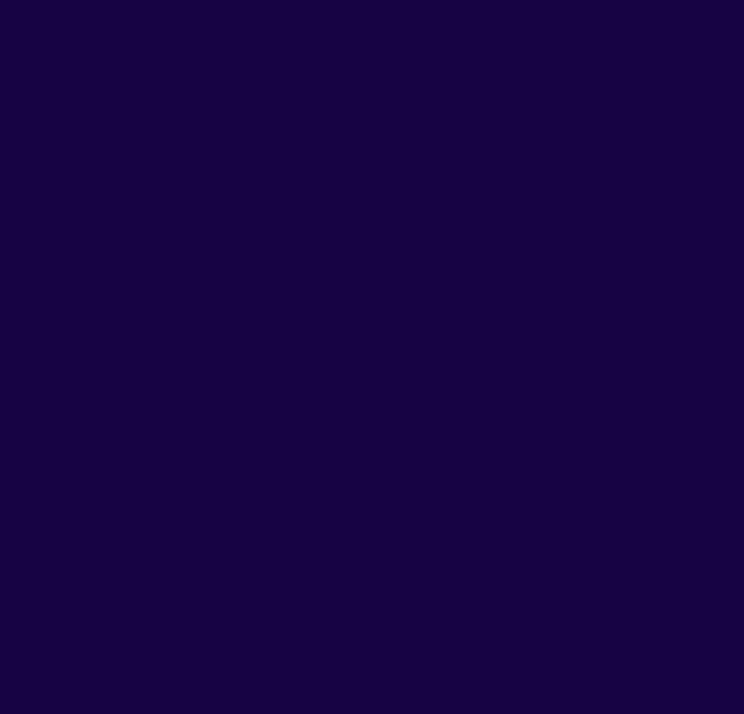
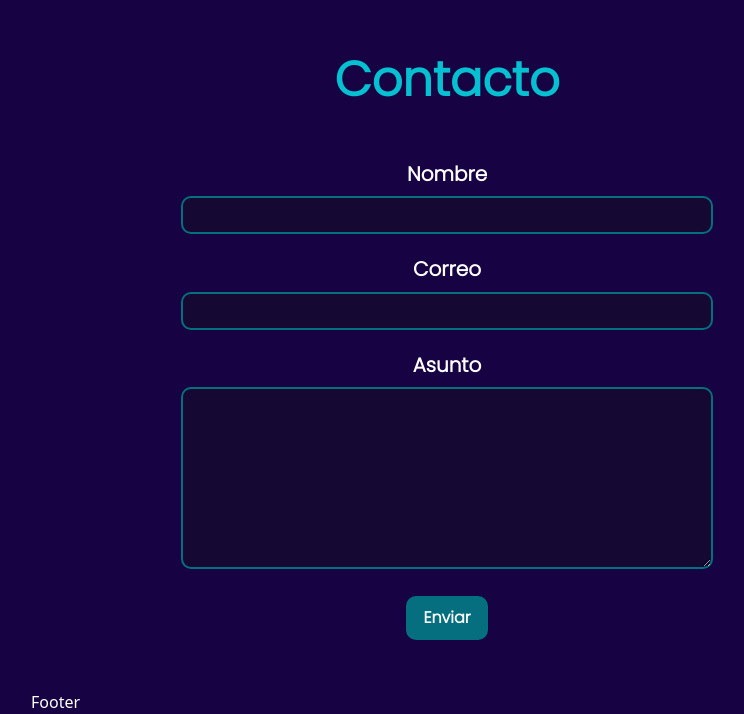
Before and after one commit to Fran-Romar/Romar-Portfolio, a React (Vite) app: page / in a window 1280 px wide. Shown: the part 2991-3705 px from the top of the page, without its empty margins (193-937 px from the left). Before the commit the page ends 2820 px from the top, so only its background shows below. Built offline with nearby package versions, Linux system fonts and the light colour scheme.

Commit message:
Contacto form

```diff
--- a/src/components/Contacto.jsx
+++ b/src/components/Contacto.jsx
@@ -1,5 +1,29 @@
 import React from "react";
 
 export default function Contacto() {
-  return <section id="Contacto">Contacto</section>;
+  return (
+    <section id="Contacto">
+      <h3>
+        <em className="em-title">Contacto</em>
+      </h3>
+      <form>
+        <div>
+          <label htmlFor="name">Nombre</label>
+          <br />
+          <input type="text" name="name" id="name" />
+        </div>
+        <div>
+          <label htmlFor="email">Correo</label>
+          <br />
+          <input type="email" name="email" id="email" />
+        </div>
+        <div>
+          <label htmlFor="asunto">Asunto</label>
+          <br />
+          <textarea name="asunto" id="asunto" cols="30" rows="7"></textarea>
+        </div>
+        <button type="submit">Enviar</button>
+      </form>
+    </section>
+  );
 }
--- a/src/css/App.css
+++ b/src/css/App.css
@@ -359,7 +359,7 @@ nav{
     font-family: var(--fuente-principal);
     text-align: center;
 
-    padding: 100px 0 200px 0;
+    padding: 240px 0 230px 0;
 
     animation: desIzq 1s ease-out;
 }
@@ -374,3 +374,58 @@ nav{
     font-size: 110%;
     font-style: normal;
 }
+
+/* Contacto */
+
+#Contacto{
+    font-family: var(--fuente-principal);
+    text-align: center;
+
+    padding-top: 100px;
+
+    animation: desIzq 1s ease-out;
+}
+
+#Contacto h3{
+    font-size: 300%;
+    font-weight: 900;
+}
+
+form{
+    margin: 50px;
+    padding: 0 100px;
+}
+
+form div{
+    margin: 20px 0;
+}
+
+form div label{
+    font-size: 125%;
+    font-weight: 600;
+    margin-bottom: 7.5px;
+}
+
+form div input, textarea{
+    padding: 5px 10px;
+    border: 2.5px solid var(--secundario);
+    background-color: var(--background-secundario);
+    border-radius: 10px;
+    color: white;
+    width: 100%;
+    transition: all 0.3s ease;
+    text-align: center;
+}
+
+form button{
+    border: none;
+    background-color: var(--secundario);
+    border-radius: 10px;
+    font-weight: 600;
+    padding: 10px 17.5px;
+    color: var(--blanco);
+}
+
+form button:hover{
+    background-color: var(--terciario);
+}
```
Also changed, not shown: src/components/SobreMi.jsx (+0 -15 lines).
